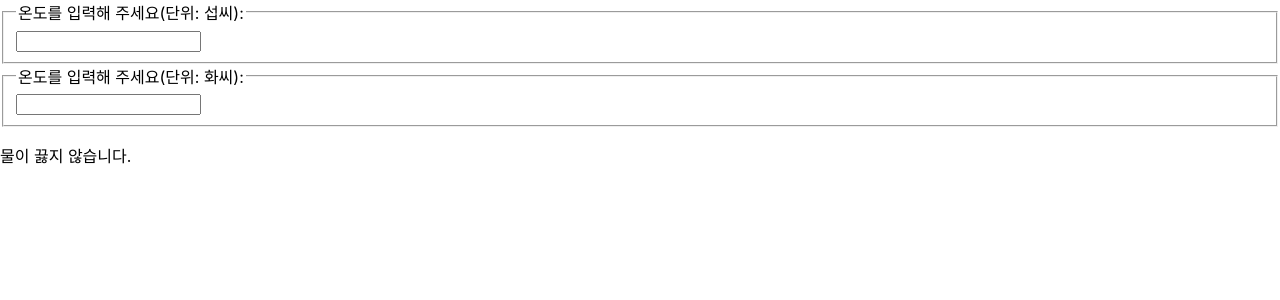
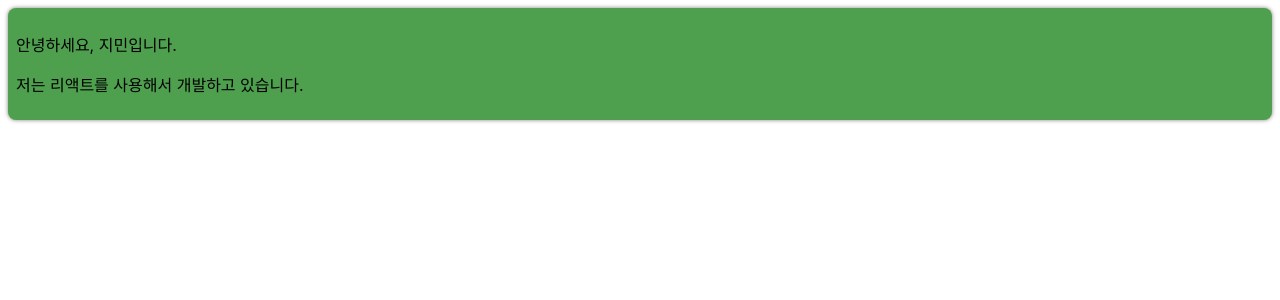
Before and after one commit to jiminnimij/soaple_react_ex, a React (Create React App) app in the folder my-app/: page / in a window 1280 px wide. Shown: the top 300 px of the page. Built offline with nearby package versions, Linux system fonts and the light colour scheme.

Commit message:
chapter 13 is complete!!!

```diff
--- /dev/null
+++ b/my-app/src/chapter_13/Card.jsx
@@ -0,0 +1,20 @@
+function Card(props) {
+  const { title, backgroundColor, children } = props;
+
+  return (
+    <div
+      style={{
+        margin: 8,
+        padding: 8,
+        borderRadius: 8,
+        boxShadow: "0px 0px 4px grey",
+        backgroundColor: backgroundColor || "white",
+      }}
+      >
+        {title && <h1>{title}</h1>}
+        {children}
+      </div>
+  );
+}
+
+export default Card;
--- /dev/null
+++ b/my-app/src/chapter_13/ProfileCard.jsx
@@ -0,0 +1,12 @@
+import Card from "./Card";
+
+function ProfileCard(props) {
+  return (
+    <Card tilte="Inje Lee" backgroundColor="#4ea04e">
+      <p>안녕하세요, 지민입니다.</p>
+      <p>저는 리액트를 사용해서 개발하고 있습니다.</p>
+    </Card>
+  );
+}
+
+export default ProfileCard;
--- a/my-app/src/index.js
+++ b/my-app/src/index.js
@@ -13,12 +13,13 @@
 // import LandingPage from './chapter_09/LandingPage';
 // import AttendanceBook from './chapter_10/AttendanceBook';
 // import SignUp from './chapter_11/SignUp';
-import Calculator from './chapter_12/Calculator';
+// import Calculator from './chapter_12/Calculator';
+import ProfileCard from './chapter_13/ProfileCard';
 
   const root = ReactDOM.createRoot(document.getElementById('root'));
   root.render(
     <React.StrictMode>
-      <Calculator />
+      <ProfileCard />
     </React.StrictMode>
   );
 
```
